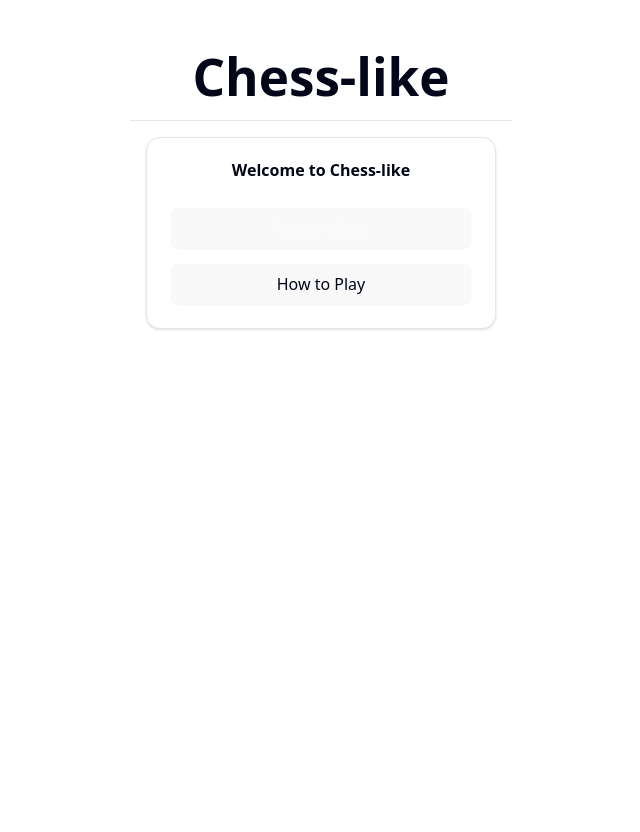
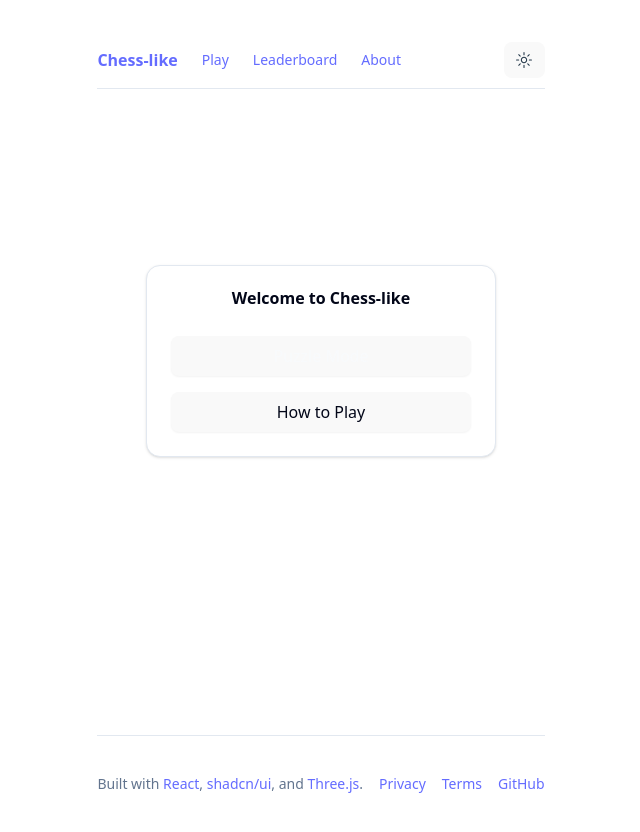
Before and after one commit to rakeden/chess-like, a React (Vite) app: page / in a window 1280 px wide. Shown: the top 832 px of the page, without its empty margins (319-959 px from the left). Built offline with nearby package versions, Linux system fonts and the light colour scheme.

Commit message:
add basic website structure

```diff
--- a/package.json
+++ b/package.json
@@ -11,6 +11,7 @@
   },
   "dependencies": {
     "@radix-ui/react-dialog": "^1.1.6",
+    "@radix-ui/react-icons": "^1.3.2",
     "@radix-ui/react-slot": "^1.1.2",
     "@react-three/drei": "^10.0.4",
     "@react-three/fiber": "^9.1.0",
--- a/src/App.jsx
+++ b/src/App.jsx
@@ -1,16 +1,16 @@
 import { useState } from 'react'
 import { Canvas } from '@react-three/fiber'
-import { Toaster } from 'sonner'
 import { Button } from "@/components/ui/button"
 import { Card, CardContent, CardHeader, CardTitle } from "@/components/ui/card"
 import { Dialog, DialogContent, DialogHeader, DialogTitle, DialogTrigger } from "@/components/ui/dialog"
 import { GameProvider } from '@/lib/game-context'
+import Layout from '@/components/layout/Layout'
 import Board from '@/components/game/Board'
 import './App.css'
 
 function Game() {
   return (
-    <div className="w-full aspect-square max-w-3xl">
+    <div className="w-full aspect-square max-w-3xl mx-auto my-8">
       <Canvas camera={{ position: [0, 5, 5], fov: 50 }}>
         <Board />
       </Canvas>
@@ -18,22 +18,9 @@ function Game() {
   )
 }
 
-function App() {
-  const [gameState, setGameState] = useState('menu') // menu, game, gameOver
-
+function Menu({ onStartGame }) {
   return (
-    <GameProvider>
-      <div className="w-full min-h-screen bg-background text-foreground">
-        <Toaster />
-
-        <header className="p-4 border-b">
-          <div className="container mx-auto">
-            <h1 className="text-4xl font-bold text-center">Chess-like</h1>
-          </div>
-        </header>
-
-        <main className="container mx-auto p-4 flex-1 flex items-center justify-center">
-          {gameState === 'menu' && (
+    <div className="flex items-center justify-center min-h-[calc(100vh-16rem)]">
       <Card className="w-[350px]">
         <CardHeader>
           <CardTitle>Welcome to Chess-like</CardTitle>
@@ -42,7 +29,7 @@ function App() {
           <Button
             size="lg"
             className="w-full"
-                  onClick={() => setGameState('game')}
+            onClick={onStartGame}
           >
             Puzzle Mode
           </Button>
@@ -69,13 +56,19 @@ function App() {
           </Dialog>
         </CardContent>
       </Card>
-          )}
+    </div>
+  )
+}
 
+export default function App() {
+  const [gameState, setGameState] = useState('menu')
+
+  return (
+    <GameProvider>
+      <Layout>
+        {gameState === 'menu' && <Menu onStartGame={() => setGameState('game')} />}
         {gameState === 'game' && <Game />}
-        </main>
-      </div>
+      </Layout>
     </GameProvider>
   )
 }
-
-export default App
--- /dev/null
+++ b/src/components/layout/Footer.jsx
@@ -0,0 +1,64 @@
+export default function Footer() {
+  return (
+    <footer className="border-t py-6 md:py-0">
+      <div className="container flex flex-col items-center justify-between gap-4 md:h-24 md:flex-row">
+        <div className="flex flex-col items-center gap-4 px-8 md:flex-row md:gap-2 md:px-0">
+          <p className="text-center text-sm leading-loose text-muted-foreground md:text-left">
+            Built with{" "}
+            <a
+              href="https://react.dev"
+              target="_blank"
+              rel="noreferrer"
+              className="font-medium underline underline-offset-4"
+            >
+              React
+            </a>
+            ,{" "}
+            <a
+              href="https://ui.shadcn.com"
+              target="_blank"
+              rel="noreferrer"
+              className="font-medium underline underline-offset-4"
+            >
+              shadcn/ui
+            </a>
+            , and{" "}
+            <a
+              href="https://threejs.org"
+              target="_blank"
+              rel="noreferrer"
+              className="font-medium underline underline-offset-4"
+            >
+              Three.js
+            </a>
+            .
+          </p>
+        </div>
+        <div className="flex flex-col items-center gap-4 px-8 md:flex-row md:gap-2 md:px-0">
+          <nav className="flex items-center space-x-4 text-sm">
+            <a
+              href="/privacy"
+              className="text-muted-foreground underline-offset-4 hover:underline"
+            >
+              Privacy
+            </a>
+            <a
+              href="/terms"
+              className="text-muted-foreground underline-offset-4 hover:underline"
+            >
+              Terms
+            </a>
+            <a
+              href="https://github.com/yourusername/chess-like"
+              target="_blank"
+              rel="noreferrer"
+              className="text-muted-foreground underline-offset-4 hover:underline"
+            >
+              GitHub
+            </a>
+          </nav>
+        </div>
+      </div>
+    </footer>
+  )
+}
--- /dev/null
+++ b/src/components/layout/Header.jsx
@@ -0,0 +1,34 @@
+import { Button } from "@/components/ui/button"
+import { MoonIcon, SunIcon } from "@radix-ui/react-icons"
+
+export default function Header() {
+  return (
+    <header className="sticky top-0 z-50 w-full border-b bg-background/95 backdrop-blur supports-[backdrop-filter]:bg-background/60">
+      <div className="container flex h-14 items-center">
+        <div className="mr-4 flex">
+          <a href="/" className="mr-6 flex items-center space-x-2">
+            <span className="font-bold">Chess-like</span>
+          </a>
+          <nav className="flex items-center space-x-6 text-sm font-medium">
+            <a href="/game" className="transition-colors hover:text-foreground/80">
+              Play
+            </a>
+            <a href="/leaderboard" className="transition-colors hover:text-foreground/80">
+              Leaderboard
+            </a>
+            <a href="/about" className="transition-colors hover:text-foreground/80">
+              About
+            </a>
+          </nav>
+        </div>
+        <div className="flex flex-1 items-center justify-between space-x-2 md:justify-end">
+          <Button variant="ghost" size="icon" className="h-9 w-9">
+            <SunIcon className="h-4 w-4 rotate-0 scale-100 transition-all dark:-rotate-90 dark:scale-0" />
+            <MoonIcon className="absolute h-4 w-4 rotate-90 scale-0 transition-all dark:rotate-0 dark:scale-100" />
+            <span className="sr-only">Toggle theme</span>
+          </Button>
+        </div>
+      </div>
+    </header>
+  )
+}
--- /dev/null
+++ b/src/components/layout/Layout.jsx
@@ -0,0 +1,18 @@
+import { Toaster } from 'sonner'
+import Header from './Header'
+import Footer from './Footer'
+
+export default function Layout({ children }) {
+  return (
+    <div className="relative min-h-screen flex flex-col">
+      <Toaster />
+      <Header />
+      <main className="flex-1">
+        <div className="container relative">
+          {children}
+        </div>
+      </main>
+      <Footer />
+    </div>
+  )
+}
```
Also changed, not shown: 2 other files (tests, documents, lock files or other folders). Lines whose indentation alone changed are shown as unchanged.
